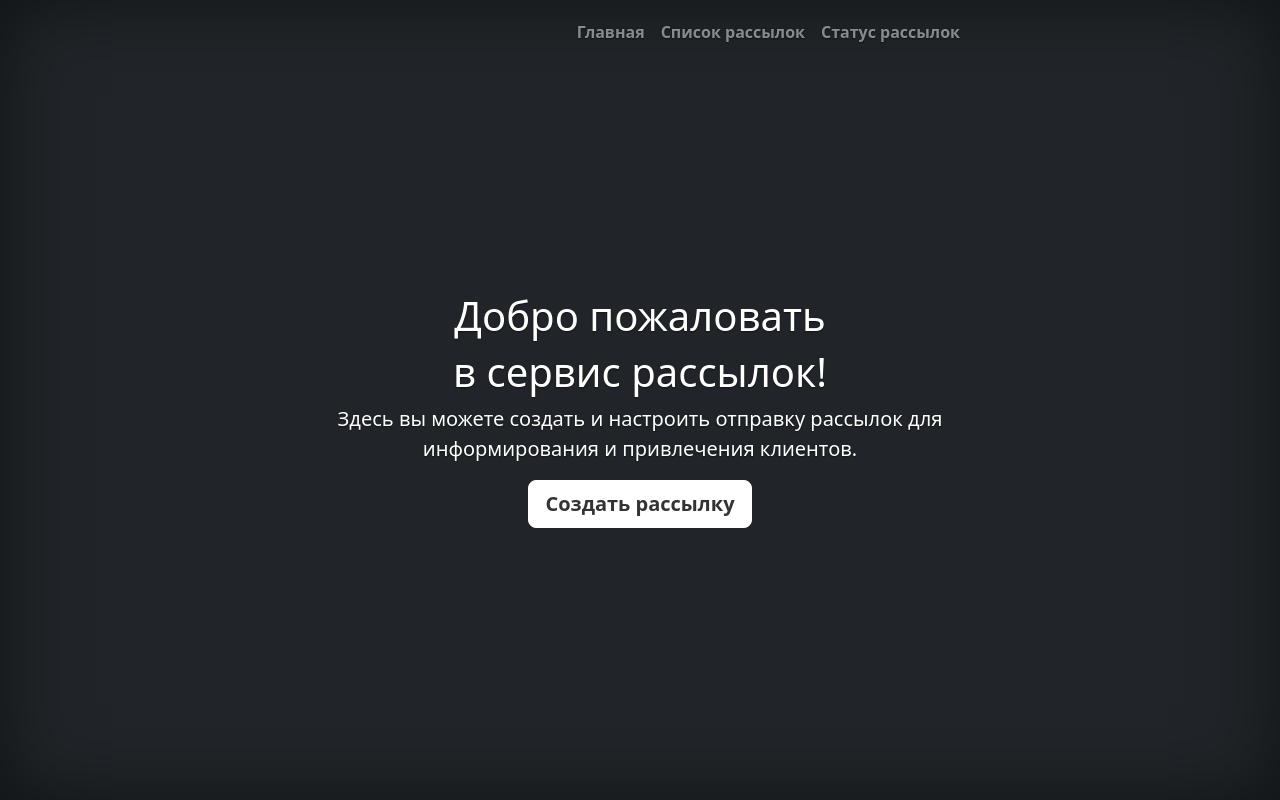
After one commit to NikaKoipish/Newsletter_service, a Django app: template newsletter/templates/newsletter/home.html in a window 1280 px wide. The commit adds this page. Run offline with Django 5.2, Linux system fonts and the light colour scheme; the template is opened without the code that fills it, so the values that code supplies are empty; some libraries are stand-ins or nearby versions.

Commit message:
modified

```diff
--- a/newsletter/templates/newsletter/base.html
+++ b/newsletter/templates/newsletter/base.html
@@ -1,10 +1,25 @@
-<!DOCTYPE html>
-<html lang="en">
+<!doctype html>
+{% load static %}
+<html lang="ru" class=" h-100" data-bs-theme="auto">
 <head>
-    <meta charset="UTF-8">
-    <title>Title</title>
+    <script src="{% static 'js/color-modes.js' %}"></script>
+
+    <!-- Bootstrap core CSS -->
+    <link href="{% static 'css/bootstrap.min.css' %}" rel="stylesheet">
+
+    <!-- Custom styles for this template -->
+    <link href="{% static 'css/cover.css' %}" rel="stylesheet">
 </head>
-<body>
 
+<body class="d-flex h-100 text-center text-bg-dark">
+
+<div class="cover-container d-flex w-100 h-100 p-3 mx-auto flex-column">
+    {% include 'newsletter/includes/inc_menu.html'%}
+    {% block content %}
+    {% endblock %}
+    <footer class="mt-auto text-white-50"></footer>
+</div>
+
+<script src="{% static 'js/bootstrap.bundle.min.js' %}"></script>
 </body>
 </html>
--- /dev/null
+++ b/newsletter/templates/newsletter/home.html
@@ -0,0 +1,12 @@
+{% extends 'newsletter/base.html' %}
+{% block content %}
+<main class="px-3">
+        <h1>Добро пожаловать</h1>
+        <h1>в сервис рассылок!</h1>
+        <p class="lead">Здесь вы можете создать и настроить отправку рассылок для информирования и привлечения
+            клиентов.</p>
+        <p class="lead">
+            <a href="#" class="btn btn-lg btn-light fw-bold border-white bg-white">Создать рассылку</a>
+        </p>
+</main>
+{% endblock %}
--- /dev/null
+++ b/newsletter/templates/newsletter/includes/inc_menu.html
@@ -0,0 +1,9 @@
+<header class="mb-auto">
+        <div>
+            <nav class="nav nav-masthead justify-content-center float-md-end">
+                <a class="nav-link fw-bold py-1 px-0" href="#">Главная</a>
+                <a class="nav-link fw-bold py-1 px-0" href="#">Список рассылок</a>
+                <a class="nav-link fw-bold py-1 px-0" href="#">Статус рассылок </a>
+            </nav>
+        </div>
+</header>
--- a/newsletter/views.py
+++ b/newsletter/views.py
@@ -6,7 +6,7 @@ from newsletter.models import Mail, Client, Message
 
 
 class HomePageView(TemplateView):
-    template_name = 'newsletter/base.html'
+    template_name = 'newsletter/home.html'
 
 
 class MailListView(ListView):
--- /dev/null
+++ b/static/css/cover.css
@@ -0,0 +1,50 @@
+/*
+ * Globals
+ */
+
+
+/* Custom default button */
+.btn-light,
+.btn-light:hover,
+.btn-light:focus {
+  color: #333;
+  text-shadow: none; /* Prevent inheritance from `body` */
+}
+
+
+/*
+ * Base structure
+ */
+
+body {
+  text-shadow: 0 .05rem .1rem rgba(0, 0, 0, .5);
+  box-shadow: inset 0 0 5rem rgba(0, 0, 0, .5);
+}
+
+.cover-container {
+  max-width: 42em;
+}
+
+
+/*
+ * Header
+ */
+
+.nav-masthead .nav-link {
+  color: rgba(255, 255, 255, .5);
+  border-bottom: .25rem solid transparent;
+}
+
+.nav-masthead .nav-link:hover,
+.nav-masthead .nav-link:focus {
+  border-bottom-color: rgba(255, 255, 255, .25);
+}
+
+.nav-masthead .nav-link + .nav-link {
+  margin-left: 1rem;
+}
+
+.nav-masthead .active {
+  color: #fff;
+  border-bottom-color: #fff;
+}
--- /dev/null
+++ b/static/js/color-modes.js
@@ -0,0 +1,80 @@
+/*!
+ * Color mode toggler for Bootstrap's docs (https://getbootstrap.com/)
+ * Copyright 2011-2023 The Bootstrap Authors
+ * Licensed under the Creative Commons Attribution 3.0 Unported License.
+ */
+
+(() => {
+  'use strict'
+
+  const getStoredTheme = () => localStorage.getItem('theme')
+  const setStoredTheme = theme => localStorage.setItem('theme', theme)
+
+  const getPreferredTheme = () => {
+    const storedTheme = getStoredTheme()
+    if (storedTheme) {
+      return storedTheme
+    }
+
+    return window.matchMedia('(prefers-color-scheme: dark)').matches ? 'dark' : 'light'
+  }
+
+  const setTheme = theme => {
+    if (theme === 'auto' && window.matchMedia('(prefers-color-scheme: dark)').matches) {
+      document.documentElement.setAttribute('data-bs-theme', 'dark')
+    } else {
+      document.documentElement.setAttribute('data-bs-theme', theme)
+    }
+  }
+
+  setTheme(getPreferredTheme())
+
+  const showActiveTheme = (theme, focus = false) => {
+    const themeSwitcher = document.querySelector('#bd-theme')
+
+    if (!themeSwitcher) {
+      return
+    }
+
+    const themeSwitcherText = document.querySelector('#bd-theme-text')
+    const activeThemeIcon = document.querySelector('.theme-icon-active use')
+    const btnToActive = document.querySelector(`[data-bs-theme-value="${theme}"]`)
+    const svgOfActiveBtn = btnToActive.querySelector('svg use').getAttribute('href')
+
+    document.querySelectorAll('[data-bs-theme-value]').forEach(element => {
+      element.classList.remove('active')
+      element.setAttribute('aria-pressed', 'false')
+    })
+
+    btnToActive.classList.add('active')
+    btnToActive.setAttribute('aria-pressed', 'true')
+    activeThemeIcon.setAttribute('href', svgOfActiveBtn)
+    const themeSwitcherLabel = `${themeSwitcherText.textContent} (${btnToActive.dataset.bsThemeValue})`
+    themeSwitcher.setAttribute('aria-label', themeSwitcherLabel)
+
+    if (focus) {
+      themeSwitcher.focus()
+    }
+  }
+
+  window.matchMedia('(prefers-color-scheme: dark)').addEventListener('change', () => {
+    const storedTheme = getStoredTheme()
+    if (storedTheme !== 'light' && storedTheme !== 'dark') {
+      setTheme(getPreferredTheme())
+    }
+  })
+
+  window.addEventListener('DOMContentLoaded', () => {
+    showActiveTheme(getPreferredTheme())
+
+    document.querySelectorAll('[data-bs-theme-value]')
+      .forEach(toggle => {
+        toggle.addEventListener('click', () => {
+          const theme = toggle.getAttribute('data-bs-theme-value')
+          setStoredTheme(theme)
+          setTheme(theme)
+          showActiveTheme(theme, true)
+        })
+      })
+  })
+})()
```
Also changed, not shown: config/settings.py (+10 -0 lines), newsletter/templates/newsletter/mail_detail.html (+5 -8 lines), newsletter/templates/newsletter/mail_list.html (+6 -8 lines).
